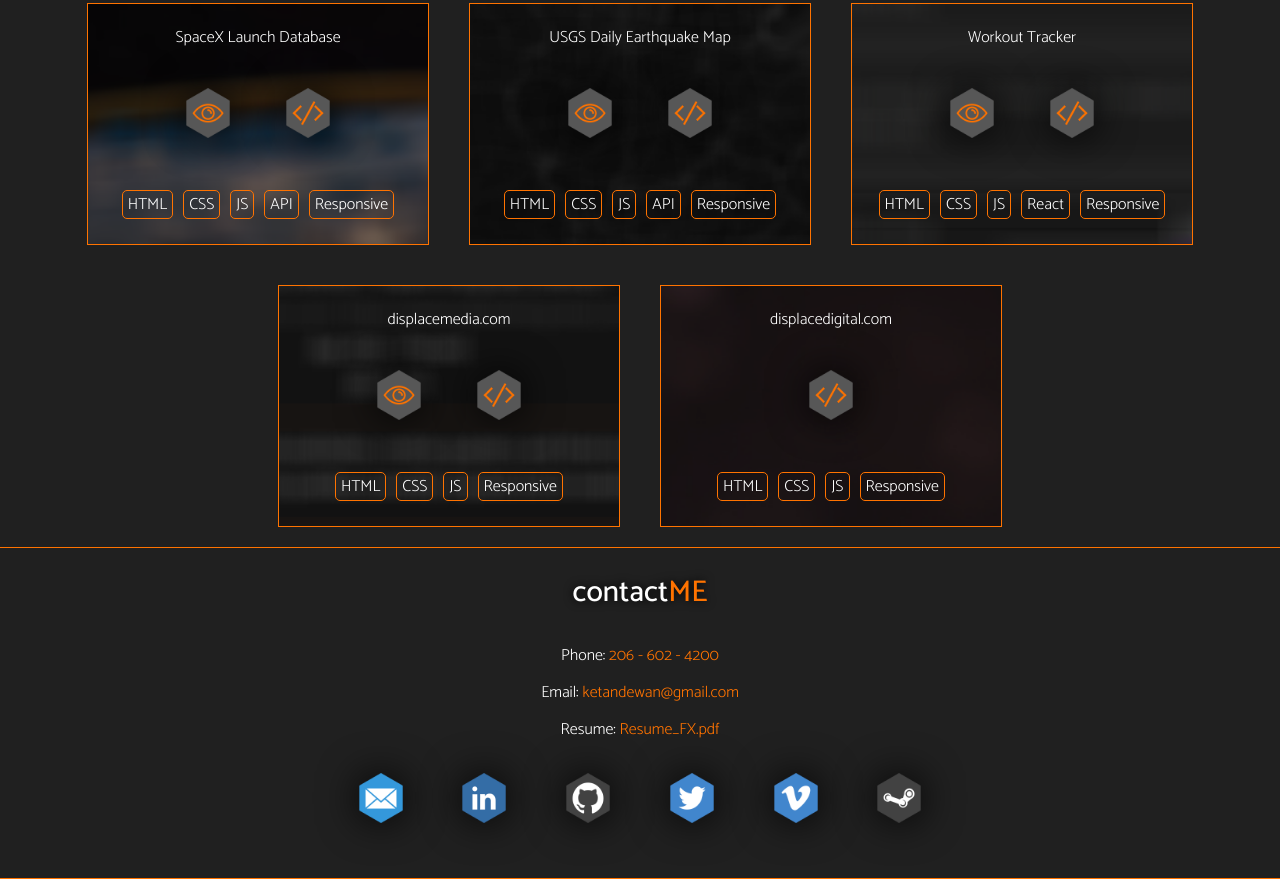
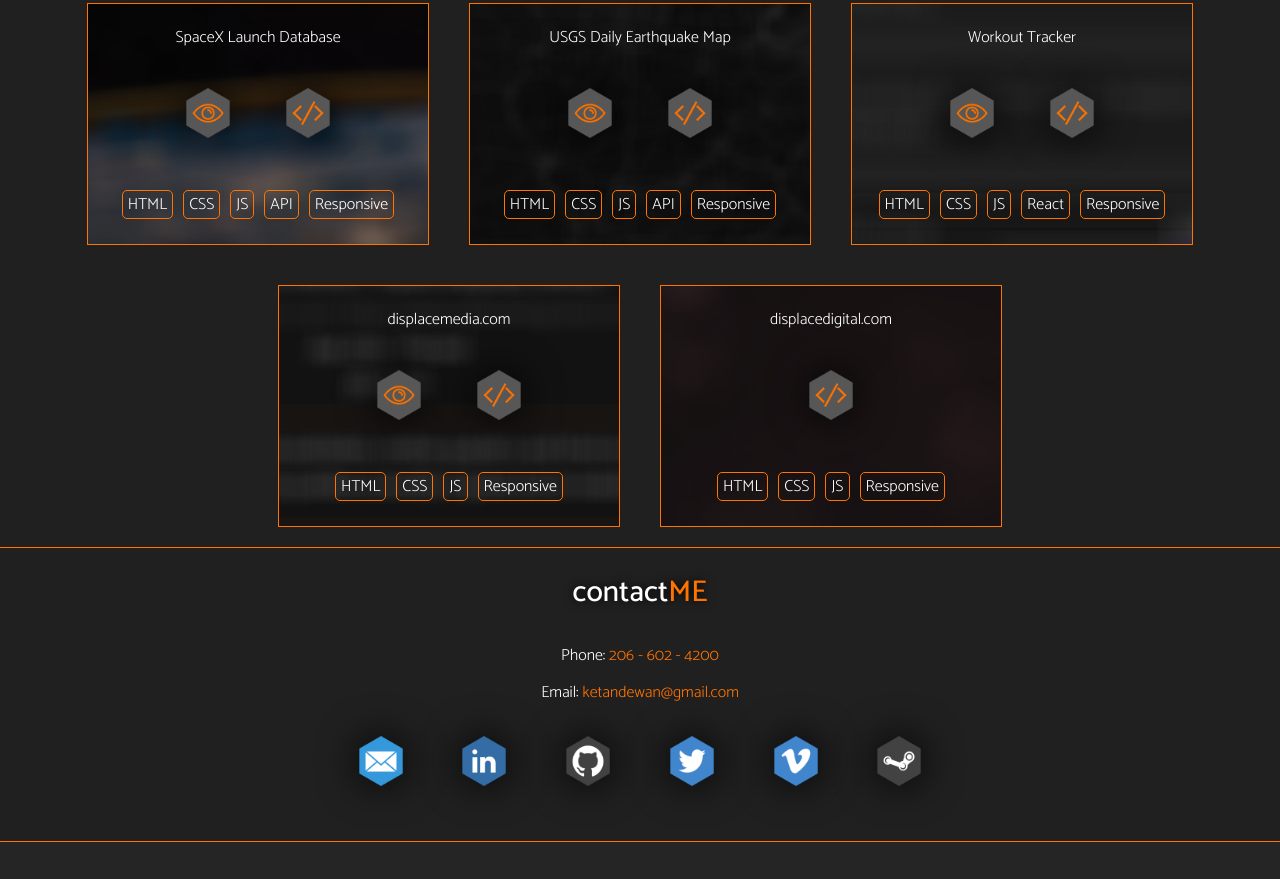
Before and after one commit to ktndwn/websiteDisplaceDigital, a plain HTML site: page index.html in a window 1280 px wide. Shown: the part 1588-2467 px from the top of the page. After the commit the page ends 2430 px from the top, so only its background shows below. Drawn offline with Linux system fonts and the light colour scheme.

Commit message:
Update index.html

```diff
--- a/index.html
+++ b/index.html
@@ -260,7 +260,6 @@
         <div class="contactname">contact<span>ME</span></div>
         <div class="phone">Phone: <a href="tel:2066024200" target="_blank"><span>206 - 602 - 4200</span></a></div>
         <div class="email">Email: <a href="mailto:ketandewan@gmail.com" target="_blank"><span>ketandewan@gmail.com</span></a></div>
-        <div class="resume">Resume: <a href="assets\resume_fx.pdf" target="_blank"><span>Resume_FX.pdf</span></a></div>
         <div class="links">
           <a href="mailto:ketandewan@gmail.com" target="_blank">
             <img src="assets\zzz_mail.png" alt="email">
```
